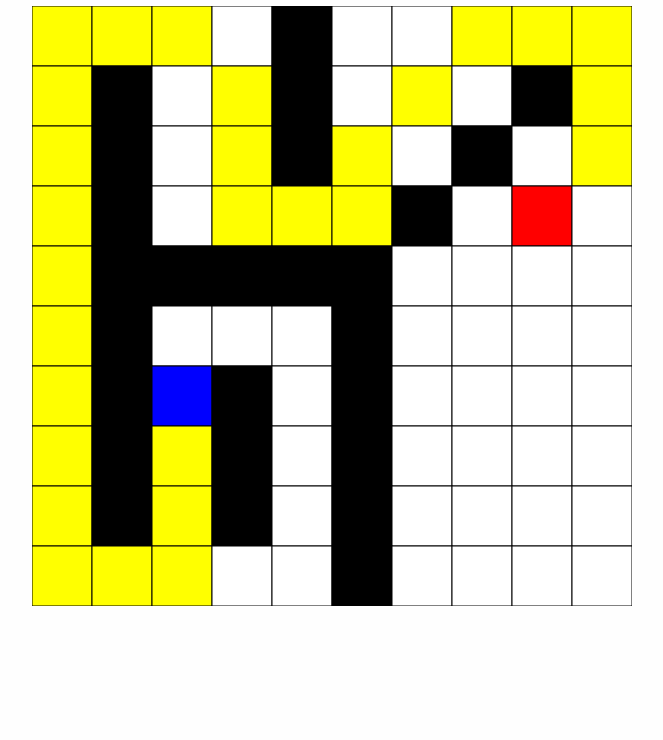
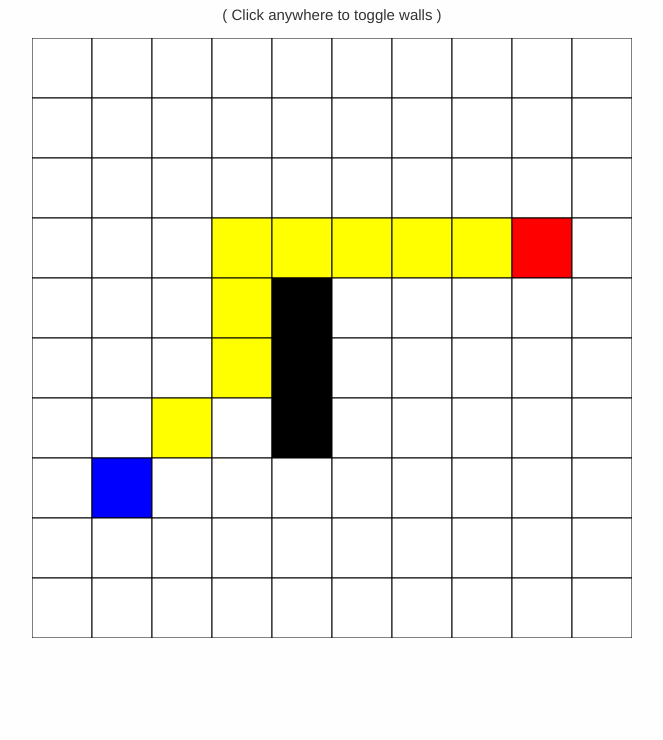
Before and after one commit to nebs/seekr-js, a plain HTML site: page demo/index.html in a window 1280 px wide. Shown: the part 60-800 px from the top of the page, without its empty margins (308-971 px from the left). Drawn offline with Linux system fonts and the light colour scheme.

Commit message:
Add interactive grid
This commit adds the ability to add and remove walls by clicking on
cells in the grid. This dynamically updates the path finding and
redraws.

To make this happen I've added the ability for the artist to handle
click events.

Via a callback, the demo.js can now redraw and find a new path each time
a cell is clicked.

```diff
--- a/demo/demo.js
+++ b/demo/demo.js
@@ -1,21 +1,13 @@
-window.onload = function() {
-  var grid     = new Grid2D([[0, 0, 0, 0, 1, 0, 0, 0, 0, 0],
-                             [0, 1, 0, 0, 1, 0, 0, 0, 1, 0],
-                             [0, 1, 0, 0, 1, 0, 0, 1, 0, 0],
-                             [0, 1, 0, 0, 0, 0, 1, 0, 3, 0],
-                             [0, 1, 1, 1, 1, 1, 0, 0, 0, 0],
-                             [0, 1, 0, 0, 0, 1, 0, 0, 0, 0],
-                             [0, 1, 2, 1, 0, 1, 0, 0, 0, 0],
-                             [0, 1, 0, 1, 0, 1, 0, 0, 0, 0],
-                             [0, 1, 0, 1, 0, 1, 0, 0, 0, 0],
-                             [0, 0, 0, 0, 0, 1, 0, 0, 0, 0]]),
-      canvas   = document.getElementById('main-canvas'),
-      artist   = new Grid2DArtist(grid, canvas),
-      delegate = new SeekrGrid2DDelegate(grid),
-      seekr    = new Seekr(delegate),
-      path     = seekr.seek();
+function refresh(grid, seekr, artist) {
+  var path = seekr.seek();
 
-  // Add the path to the grid
+  grid.loop(function(x, y, cell) {
+    if (cell == 4) {
+      grid.cellAt(x, y, 0);
+    }
+    return true;
+  });
+
   grid.loop(function(x, y, cell) {
     for (var i in path) {
       if (path[i].x == x && path[i].y == y && cell != 3 && cell != 2) {
@@ -23,9 +15,38 @@ window.onload = function() {
         break;
       }
     }
-
     return true;
   });
 
   artist.draw();
 }
+
+window.onload = function() {
+  var grid     = new Grid2D([[0, 0, 0, 0, 0, 0, 0, 0, 0, 0],
+                             [0, 0, 0, 0, 0, 0, 0, 0, 0, 0],
+                             [0, 0, 0, 0, 0, 0, 0, 0, 0, 0],
+                             [0, 0, 0, 0, 0, 0, 0, 0, 3, 0],
+                             [0, 0, 0, 0, 1, 0, 0, 0, 0, 0],
+                             [0, 0, 0, 0, 1, 0, 0, 0, 0, 0],
+                             [0, 0, 0, 0, 1, 0, 0, 0, 0, 0],
+                             [0, 2, 0, 0, 0, 0, 0, 0, 0, 0],
+                             [0, 0, 0, 0, 0, 0, 0, 0, 0, 0],
+                             [0, 0, 0, 0, 0, 0, 0, 0, 0, 0]]),
+      canvas   = document.getElementById('main-canvas'),
+      artist   = new Grid2DArtist(grid, canvas),
+      delegate = new SeekrGrid2DDelegate(grid),
+      seekr    = new Seekr(delegate);
+
+  refresh(grid, seekr, artist);
+
+  artist.onClick = function(x, y) {
+    var cell = grid.cellAt(x, y);
+    if (cell == 1) {
+      grid.cellAt(x, y, 0);
+    } else if (cell == 0 || cell == 4) {
+      grid.cellAt(x, y, 1);
+    }
+
+    refresh(grid, seekr, artist);
+  }
+}
--- a/demo/index.html
+++ b/demo/index.html
@@ -14,11 +14,21 @@
         background-color: #fefefe;
         text-align: center;
       }
+
+      #main-canvas {
+        cursor: pointer;
+      }
+
+      .instructions {
+        margin: 1em;
+        font-size: 15px;
+      }
     </style>
   </head>
 
   <body>
     <h1>SeekrJS</h1>
+    <div class="instructions">( Click anywhere to toggle walls )</div>
     <canvas id="main-canvas" width="600" height="600"></canvas>
   </body>
 </html>
--- a/grid2d/grid-2d-artist.js
+++ b/grid2d/grid-2d-artist.js
@@ -7,7 +7,18 @@ function Grid2DArtist(grid, canvas) {
   this.cellHeight = this.height / this.grid.rowCount(),
   this.cellWidth  = this.width  / this.grid.colCount();
   this.colors     = ['white', 'black', 'blue', 'red', 'yellow'];
+  this.canvas.addEventListener('click', this.canvasClicked.bind(this), false);
 }
+
+Grid2DArtist.prototype.canvasClicked = function(evt) {
+  var xPx = evt.pageX - this.canvas.offsetLeft,
+      yPx = evt.pageY - this.canvas.offsetTop,
+      x   = Math.floor(xPx / this.cellWidth),
+      y   = Math.floor(yPx / this.cellHeight);
+  if (this.onClick) {
+    this.onClick(x, y);
+  }
+};
 
 Grid2DArtist.prototype.draw = function() {
   this.grid.loop(function(x, y, cell, yPx) {
```
